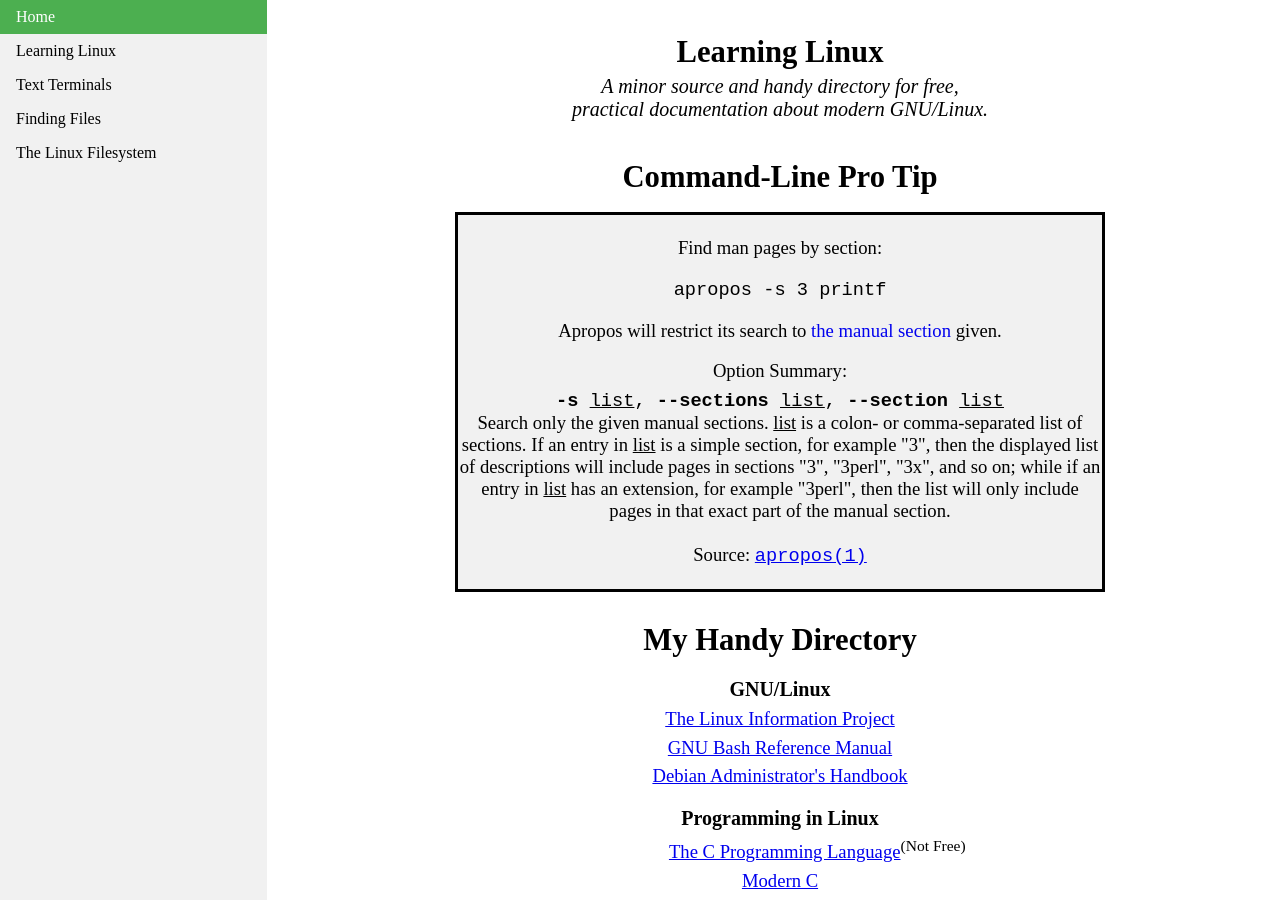
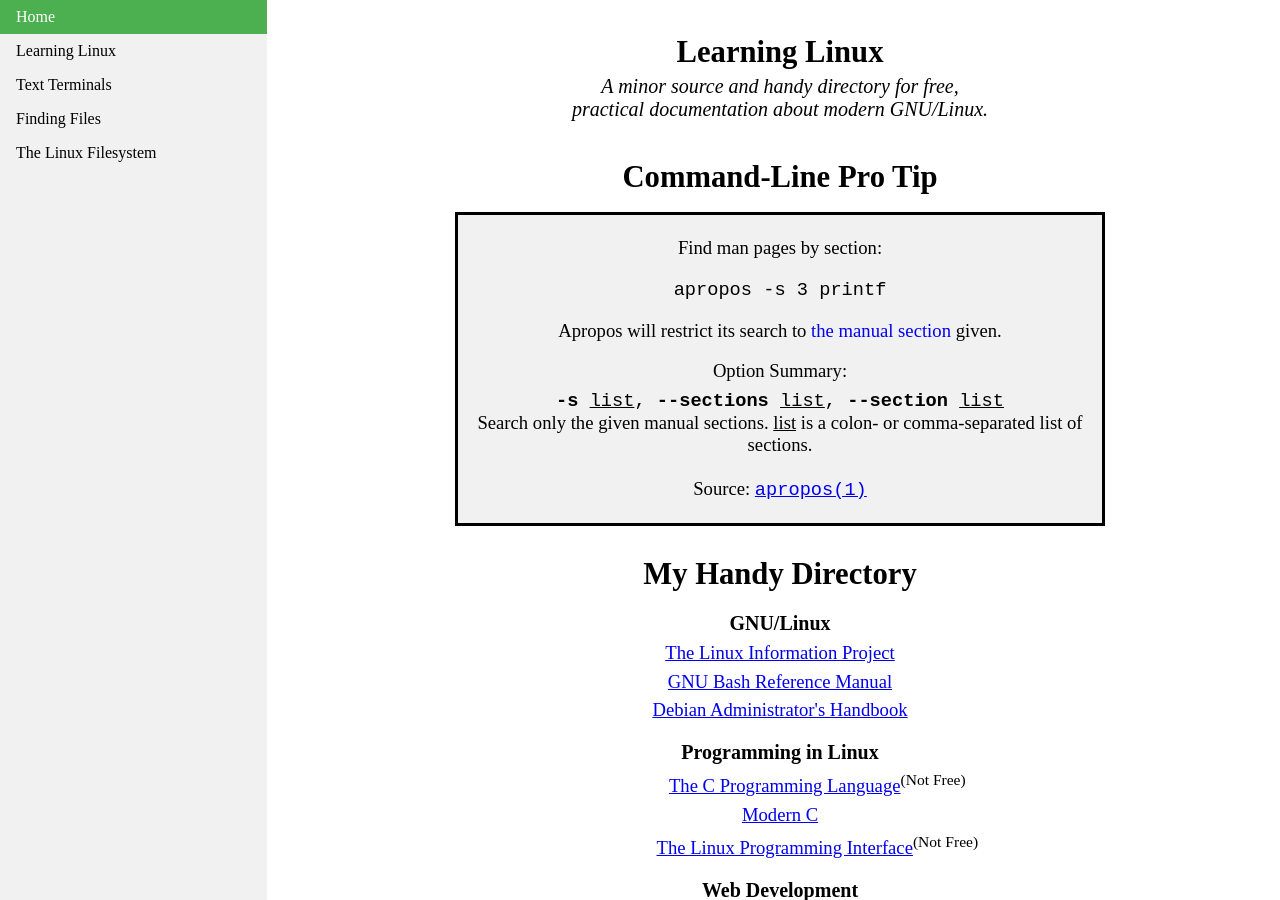
Before and after one commit to josh-59/Learning-Linux, a Jekyll site: the page built from index.html, in a window 1280 px wide and 900 px high. Built offline with Jekyll 4.4.1, drawn with Linux system fonts in a browser that asks for light colours.

Commit message:
Shortened pro-tip

```diff
--- a/index.html
+++ b/index.html
@@ -34,13 +34,6 @@ title: Home
             <li><code><b>-s</b> <u>list</u>, <b>--sections</b> <u>list</u>, <b>--section</b> <u>list</u></code>
 				<br>
 				Search only the given manual sections.  <u>list</u> is a colon- or comma-separated list of sections.
-				If  an  entry  in
-              <u>list</u> is a simple section, for example "3", then the displayed
-			  list of descriptions will include pages in sections
-			  "3", "3perl", "3x", and so on; while if an entry
-              in <u>list</u> has an extension, for example "3perl", then  the
-              list  will  only include pages in that exact part of the
-              manual section.
 			  </li>
         </ul>
         <br>
```
